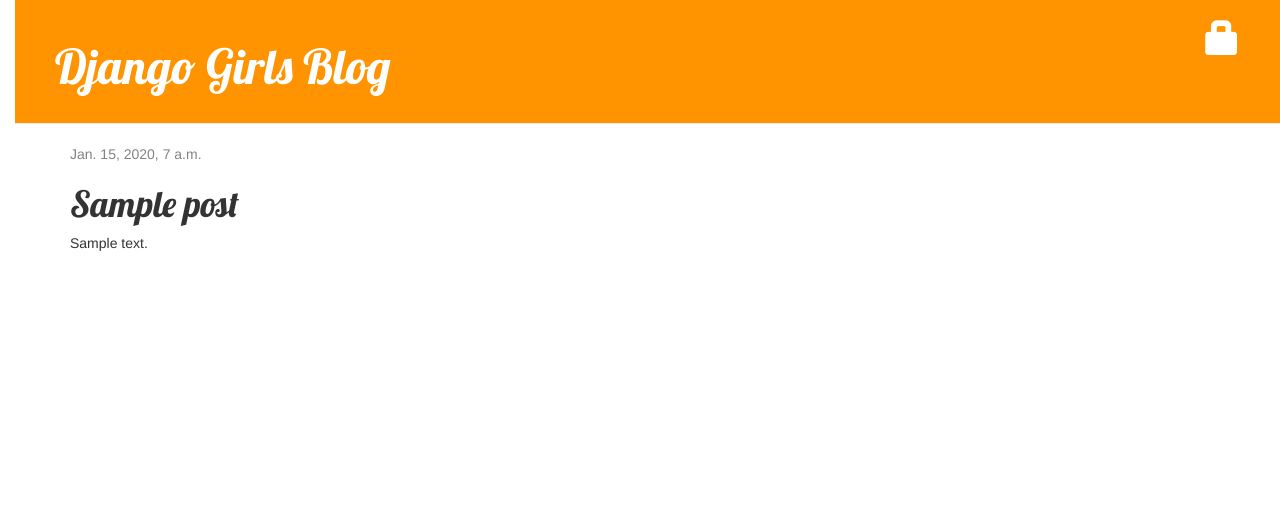
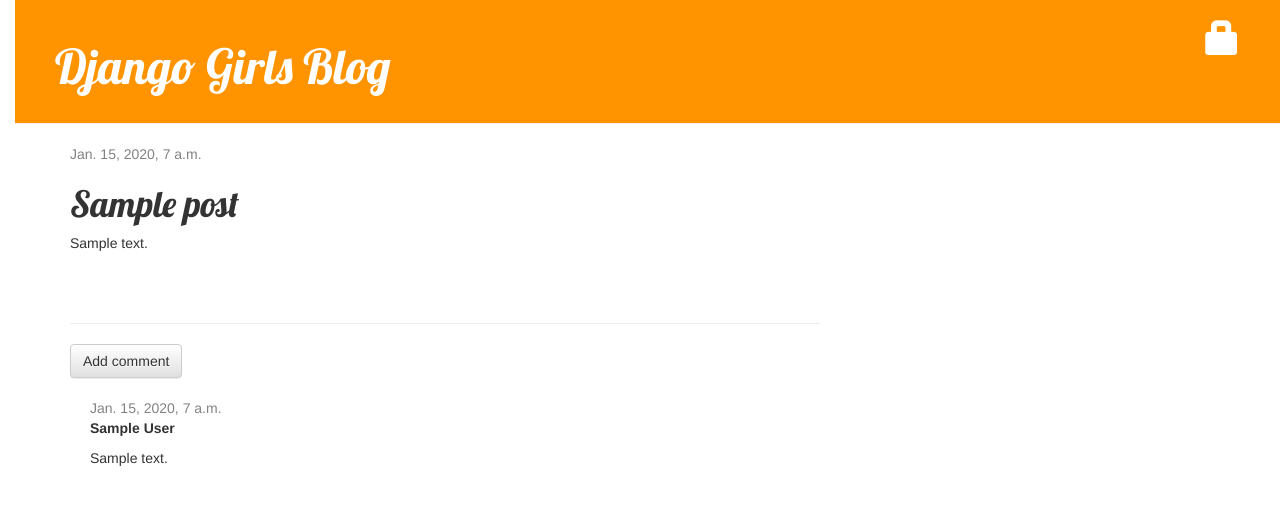
Before and after one commit to thaisnuness/new-first-blog, a Django app: page /post/1/ in a window 1280 px wide. Shown: the top 505 px of the page. Run offline with Django 3.2, Linux system fonts and the light colour scheme; tables that the repository leaves empty hold one stand-in row (values such as "Sample post"); some libraries are stand-ins or nearby versions.

Commit message:
implementando comentarios no blog

```diff
--- a/blog/models.py
+++ b/blog/models.py
@@ -31,3 +31,6 @@
 
     def __str__(self):
         return self.text
+
+def approved_comments(self):
+    return self.comments.filter(approved_comment=True)
--- a/blog/static/css/blog.css
+++ b/blog/static/css/blog.css
@@ -54,3 +54,7 @@
 .post h1 a, .post h1 a:visited {
     color: #000000;
 }
+
+.comment {
+    margin: 20px 0px 20px 20px;
+}
--- a/blog/templates/blog/post_detail.html
+++ b/blog/templates/blog/post_detail.html
@@ -17,4 +17,24 @@
         <h1>{{ post.title }}</h1>
         <p>{{ post.text|linebreaksbr }}</p>
     </div>
+    <hr>
+    <a class="btn btn-default" href="{% url 'add_comment_to_post' pk=post.pk %}">Add comment</a>
+
+    {% for comment in post.comments.all %}
+        {% if user.is_authenticated or comment.approved_comment %}
+    <div class="comment">
+        <div class="date">
+            {{ comment.created_date }}
+            {% if not comment.approved_comment %}
+                <a class="btn btn-default" href="{% url 'comment_remove' pk=comment.pk %}"><span class="glyphicon glyphicon-remove"></span></a>
+                <a class="btn btn-default" href="{% url 'comment_approve' pk=comment.pk %}"><span class="glyphicon glyphicon-ok"></span></a>
+            {% endif %}
+        </div>
+        <strong>{{ comment.author }}</strong>
+        <p>{{ comment.text|linebreaks }}</p>
+    </div>
+        {% endif %}
+    {% empty %}
+        <p>No comments here yet :(</p>
+    {% endfor %}
 {% endblock %}
--- a/blog/templates/blog/post_list.html
+++ b/blog/templates/blog/post_list.html
@@ -8,6 +8,8 @@
         </div>
         <h1><a href="{% url 'post_detail' pk=post.pk %}">{{ post.title }}</a></h1>
         <p>{{ post.text|linebreaksbr }}</p>
+        <a href="{% url 'post_detail' pk=post.pk %}">Comments: {{ post.approved_comments.count }}</a>
+
     </div>
     {% endfor %}
 {% endblock %}
--- a/blog/urls.py
+++ b/blog/urls.py
@@ -9,4 +9,7 @@
     path('drafts/', views.post_draft_list, name='post_draft_list'),
     path('post/<int:pk>/publish/', views.post_publish, name='post_publish'),
     path('post/<int:pk>/remove/', views.post_remove, name='post_remove'),
+    path('post/<int:pk>/comment/', views.add_comment_to_post, name='add_comment_to_post'),
+    path('comment/<int:pk>/approve/', views.comment_approve, name='comment_approve'),
+    path('comment/<int:pk>/remove/', views.comment_remove, name='comment_remove'),
 ]
--- a/blog/views.py
+++ b/blog/views.py
@@ -1,8 +1,8 @@
 from django.shortcuts import render, get_object_or_404, redirect
 from django.contrib.auth.decorators import login_required
 from django.utils import timezone
-from .forms import PostForm
-from .models import Post
+from .forms import PostForm, CommentForm
+from .models import Post, Comment
 
 # Create your views here.
 def post_list(request):
@@ -56,3 +56,28 @@
     post = get_object_or_404(Post, pk=pk)
     post.delete()
     return redirect('post_list')
+
+def add_comment_to_post(request, pk):
+    post = get_object_or_404(Post, pk=pk)
+    if request.method == "POST":
+        form = CommentForm(request.POST)
+        if form.is_valid():
+            comment = form.save(commit=False)
+            comment.post = post
+            comment.save()
+            return redirect('post_detail', pk=post.pk)
+    else:
+        form = CommentForm()
+    return render(request, 'blog/add_comment_to_post.html', {'form': form})
+
+@login_required
+def comment_approve(request, pk):
+    comment = get_object_or_404(Comment, pk=pk)
+    comment.approve()
+    return redirect('post_detail', pk=comment.post.pk)
+
+@login_required
+def comment_remove(request, pk):
+    comment = get_object_or_404(Comment, pk=pk)
+    comment.delete()
+    return redirect('post_detail', pk=comment.post.pk)
```
Also changed, not shown: blog/forms.py (+7 -1 lines), blog/templates/blog/add_comment_to_post.html (added, +9 -0 lines), blog/migrations/0002_comment.py (added).
